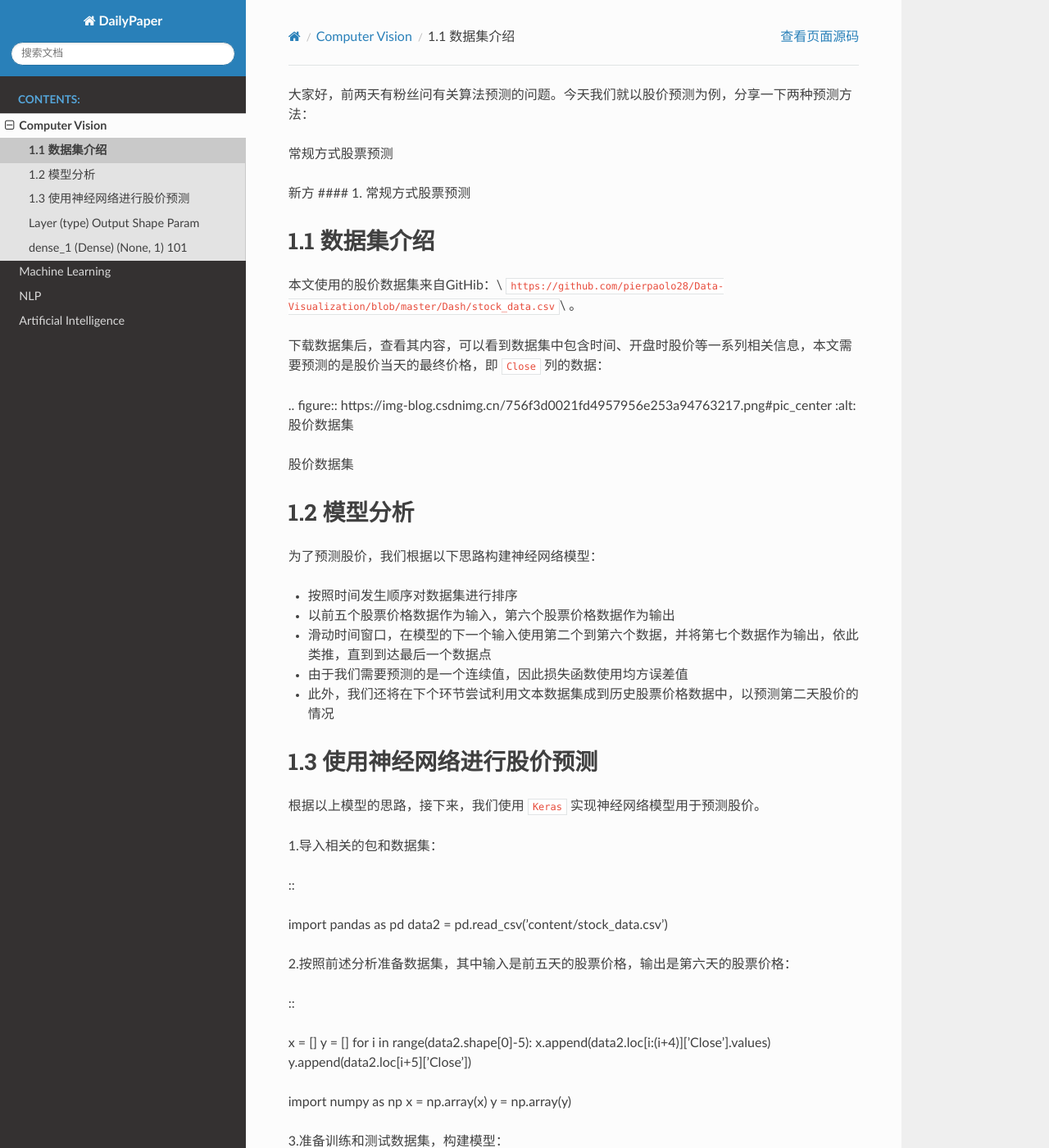
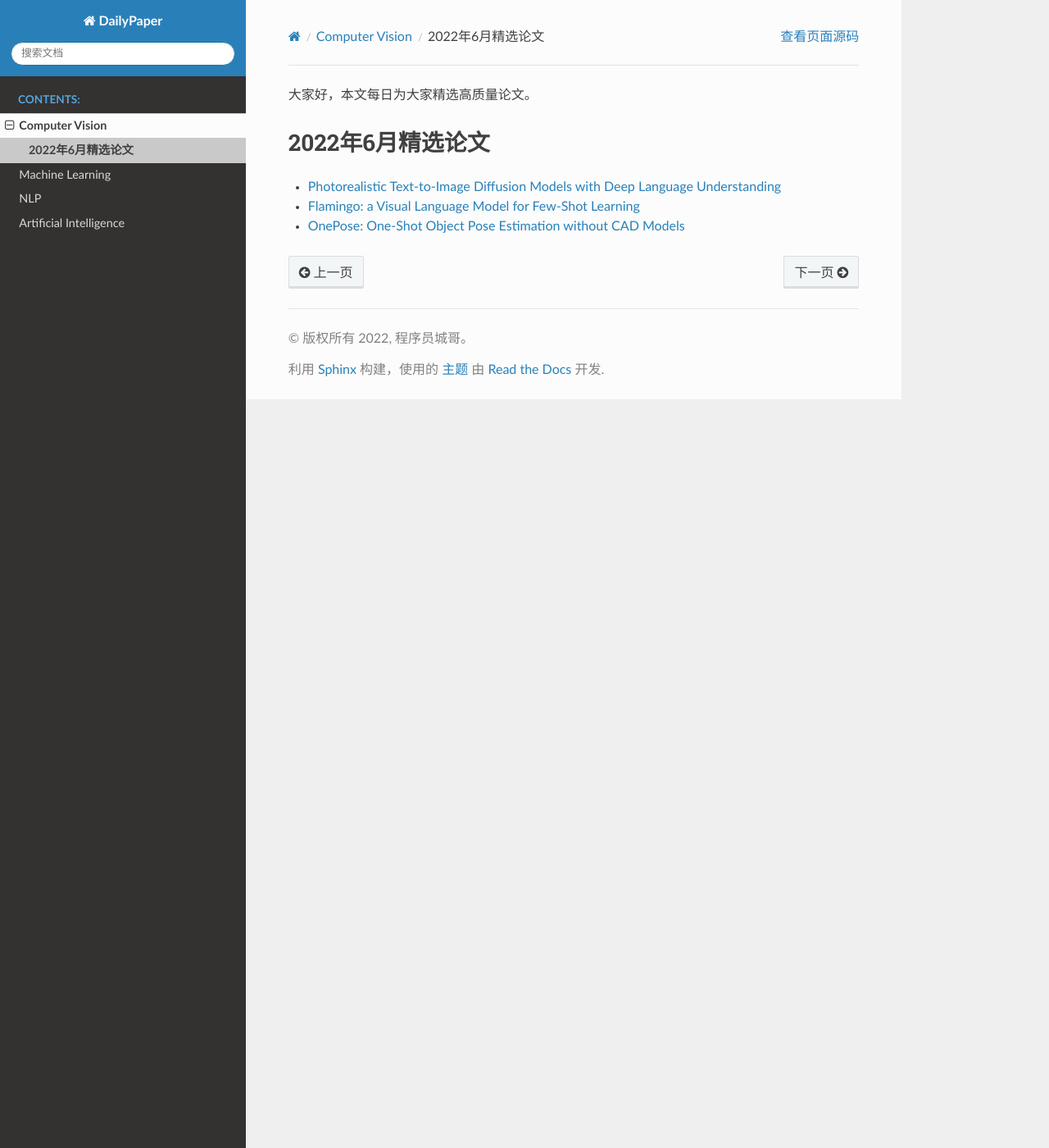
Before and after one commit to ChenXi-code/PaperDaily, a Sphinx documentation site: the page built from source/tree/computer_vision.md, in a window 1280 px wide and 1400 px high. Shown: the whole window at 82% size. Built offline with Sphinx 7.4.7 and the Read the Docs theme 2.0.0, drawn with Linux system fonts in a browser that asks for light colours; some of the changed text lies outside the part shown.

Commit message:
Update computer_vision.md

```diff
--- a/source/tree/computer_vision.md
+++ b/source/tree/computer_vision.md
@@ -1,99 +1,6 @@
-大家好，前两天有粉丝问有关算法预测的问题。今天我们就以股价预测为例，分享一下两种预测方法：
+大家好，本文每日为大家精选高质量论文。
 
--  常规方式股票预测
--  新方 #### 1. 常规方式股票预测
-
-1.1 数据集介绍
-==============
-
-本文使用的股价数据集来自GitHib：\ ``https://github.com/pierpaolo28/Data-Visualization/blob/master/Dash/stock_data.csv``\ 。
-
-下载数据集后，查看其内容，可以看到数据集中包含时间、开盘时股价等一系列相关信息，本文需要预测的是股价当天的最终价格，即
-``Close`` 列的数据：
-
-.. figure:: https://img-blog.csdnimg.cn/756f3d0021fd4957956e253a94763217.png#pic_center
-   :alt: 股价数据集
-
-   股价数据集
-
-1.2 模型分析
-============
-
-为了预测股价，我们根据以下思路构建神经网络模型：
-
--  按照时间发生顺序对数据集进行排序
--  以前五个股票价格数据作为输入，第六个股票价格数据作为输出
--  滑动时间窗口，在模型的下一个输入使用第二个到第六个数据，并将第七个数据作为输出，依此类推，直到到达最后一个数据点
--  由于我们需要预测的是一个连续值，因此损失函数使用均方误差值
--  此外，我们还将在下个环节尝试利用文本数据集成到历史股票价格数据中，以预测第二天股价的情况
-
-1.3 使用神经网络进行股价预测
-============================
-
-根据以上模型的思路，接下来，我们使用 ``Keras``
-实现神经网络模型用于预测股价。
-
-1.导入相关的包和数据集：
-
-::
-
-   import pandas as pd
-   data2 = pd.read_csv('content/stock_data.csv')
-
-2.按照前述分析准备数据集，其中输入是前五天的股票价格，输出是第六天的股票价格：
-
-::
-
-   x = []
-   y = []
-   for i in range(data2.shape[0]-5):
-       x.append(data2.loc[i:(i+4)]['Close'].values)
-       y.append(data2.loc[i+5]['Close'])
-
-   import numpy as np
-   x = np.array(x)
-   y = np.array(y)
-
-3.准备训练和测试数据集，构建模型：
-
-::
-
-   from sklearn.model_selection import train_test_split
-   x_train, x_test, y_train, y_test = train_test_split(x, y, test_size=0.3)
-
-   from keras.layers import Dense
-   from keras.models import Sequential
-   model = Sequential()
-
-   model.add(Dense(100, input_dim=5, activation='relu'))
-   model.add(Dense(1, activation='linear'))
-
-4.建立模型并进行编译：
-
-::
-
-   model.compile(optimizer='adam', loss='mean_squared_error')
-   model.summary()
-
-看以看到，模型的简要信息输出如下：
-
-::
-
-   Model: "sequential"
-   _________________________________________________________________
-   Layer (type)                 Output Shape              Param
-   =================================================================
-   dense (Dense)                (None, 100)               600
-   _________________________________________________________________
-   dense_1 (Dense)              (None, 1)                 101
-   =================================================================
-   Total params: 701
-   Trainable params: 701
-   Non-trainable params: 0
-   _________________________________________________________________
-
-可以看到，训练集股价的均方误差值约为
-``320``\ ，而预测集股价的均方误差值约为
-``330``\ ，以这种方式预测股价存在较大的问题。
-
-在下一部分中，我们将学习如何在模型中将股价价格数据与新闻标题的文本数据集成在一起的方式进行预测。
+#### 2022年6月精选论文
+- [Photorealistic Text-to-Image Diffusion Models with Deep Language Understanding](https://arxiv.org/abs/2205.11487)
+- [Flamingo: a Visual Language Model for Few-Shot Learning](https://arxiv.org/abs/2204.14198)
+- [OnePose: One-Shot Object Pose Estimation without CAD Models](https://arxiv.org/abs/2205.12257)
```
